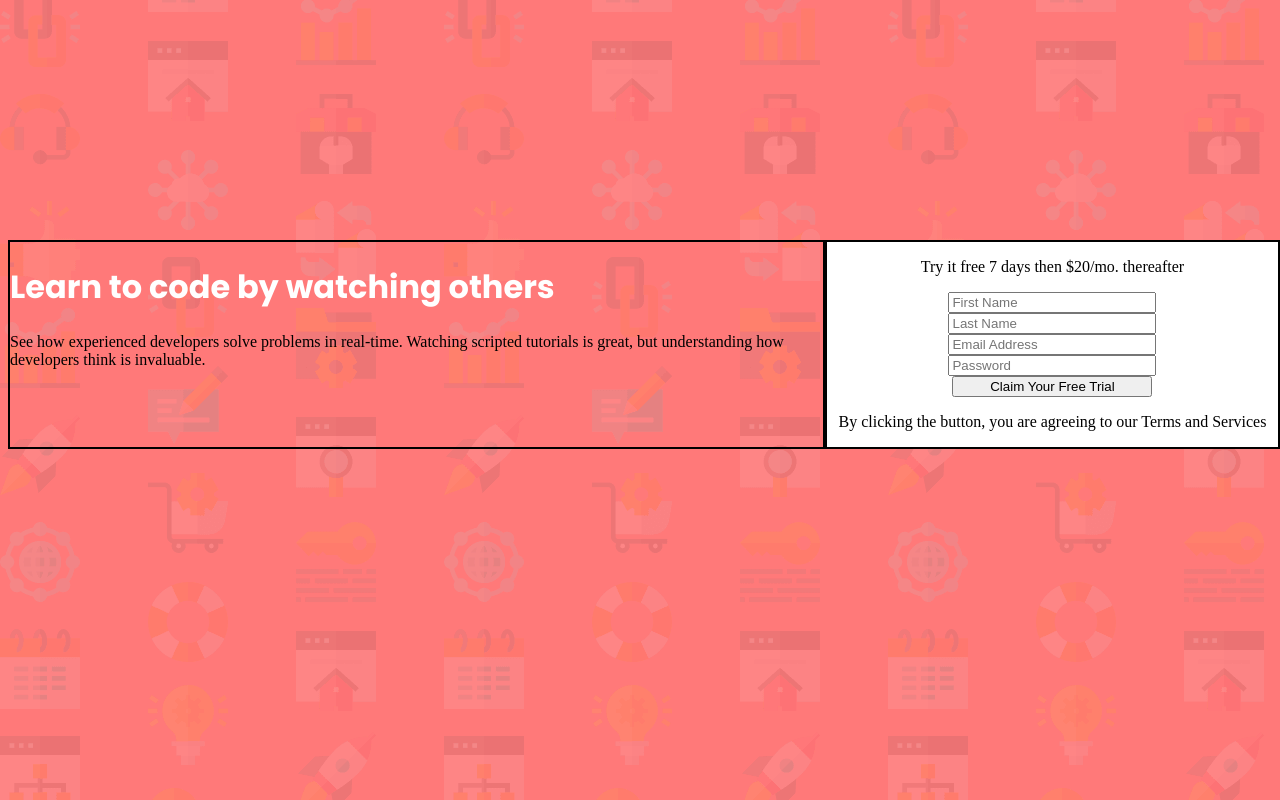
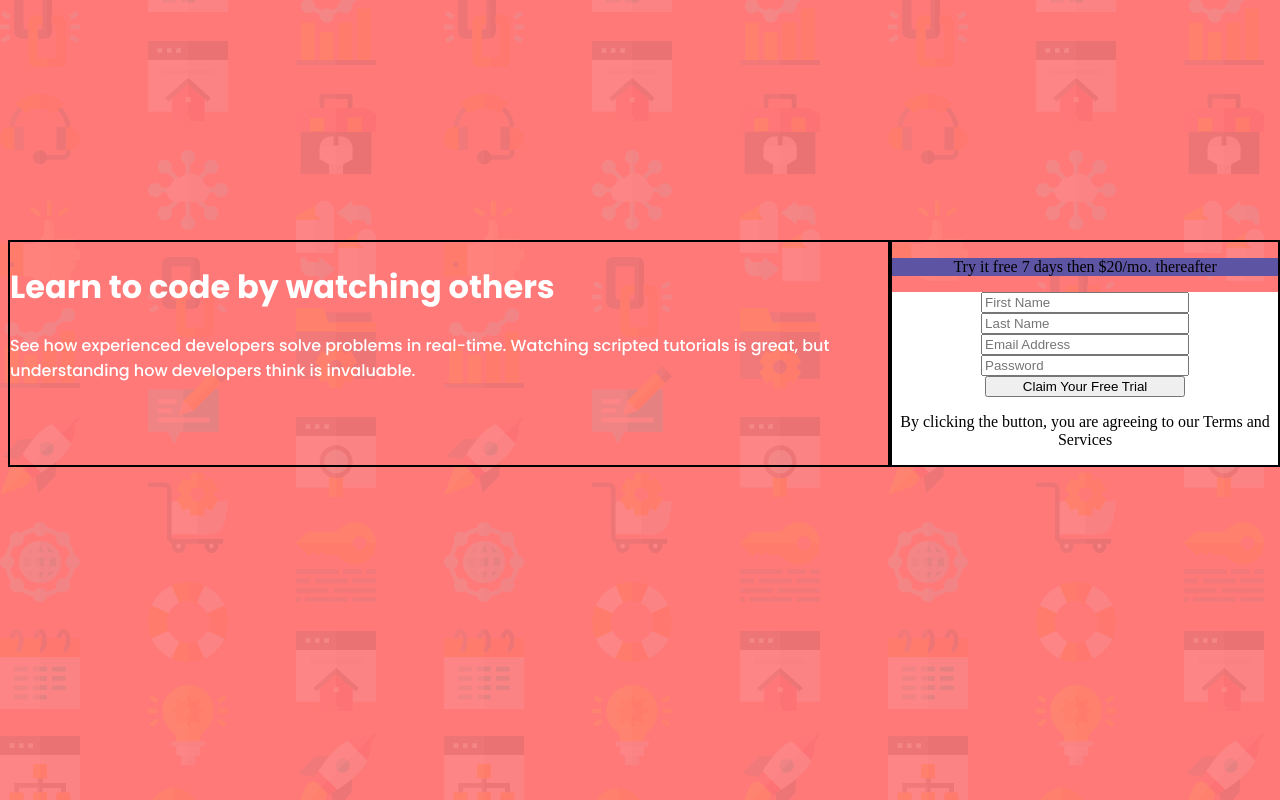
Before and after one commit to vikrambenipal/intro-form-component, a plain HTML site: page index.html in a window 1280 px wide. Drawn offline with Linux system fonts and the light colour scheme.

Commit message:
layout fixes

```diff
--- a/index.html
+++ b/index.html
@@ -13,21 +13,23 @@
 <body>
   <div class="app-container">
     <div class=content-container>
-      <h1>Learn to code by watching others</h1>
+      <h1 class="block">Learn to code by watching others</h1>
       <p>See how experienced developers solve problems in real-time.
         Watching scripted tutorials is great, but understanding
         how developers think is invaluable.</p>
     </div>
     <div class="form-container">
+      <div class="trial-container">
+        <p>Try it free 7 days then $20/mo. thereafter</p>
+      </div>
       <form class="form">
-        <p>Try it free 7 days then $20/mo. thereafter</p>
         <input class="input" type="text" placeholder="First Name">
         <input class="input" type="text" placeholder="Last Name">
         <input class="input" type="text" placeholder="Email Address">
         <input class="input" type="text" placeholder="Password">
         <input class="submit" type="submit" value="Claim Your Free Trial">
+        <p>By clicking the button, you are agreeing to our Terms and Services</p>
       </form>
-      <p>By clicking the button, you are agreeing to our Terms and Services</p>
     </div>
   </div>
 </body>
--- a/style.css
+++ b/style.css
@@ -12,6 +12,10 @@
 }
 h1 {
     font-family: 'poppins-bold';
+    color: white;
+}
+.content-container p {
+    font-family: 'poppins-medium';
     color: white;
 }
 body {
@@ -32,13 +36,16 @@ body {
     width: 540px;
     margin: 0 auto;
     text-align: center;
-    background-color: white;
+}
+.trial-container {
+    background-color: #5E54A4;
 }
 .form {
     display: flex;
     flex-direction: column;
     justify-content: center;
     align-items: center;
+    background-color: white;
 }
 .input {
     width: 200px;
```
